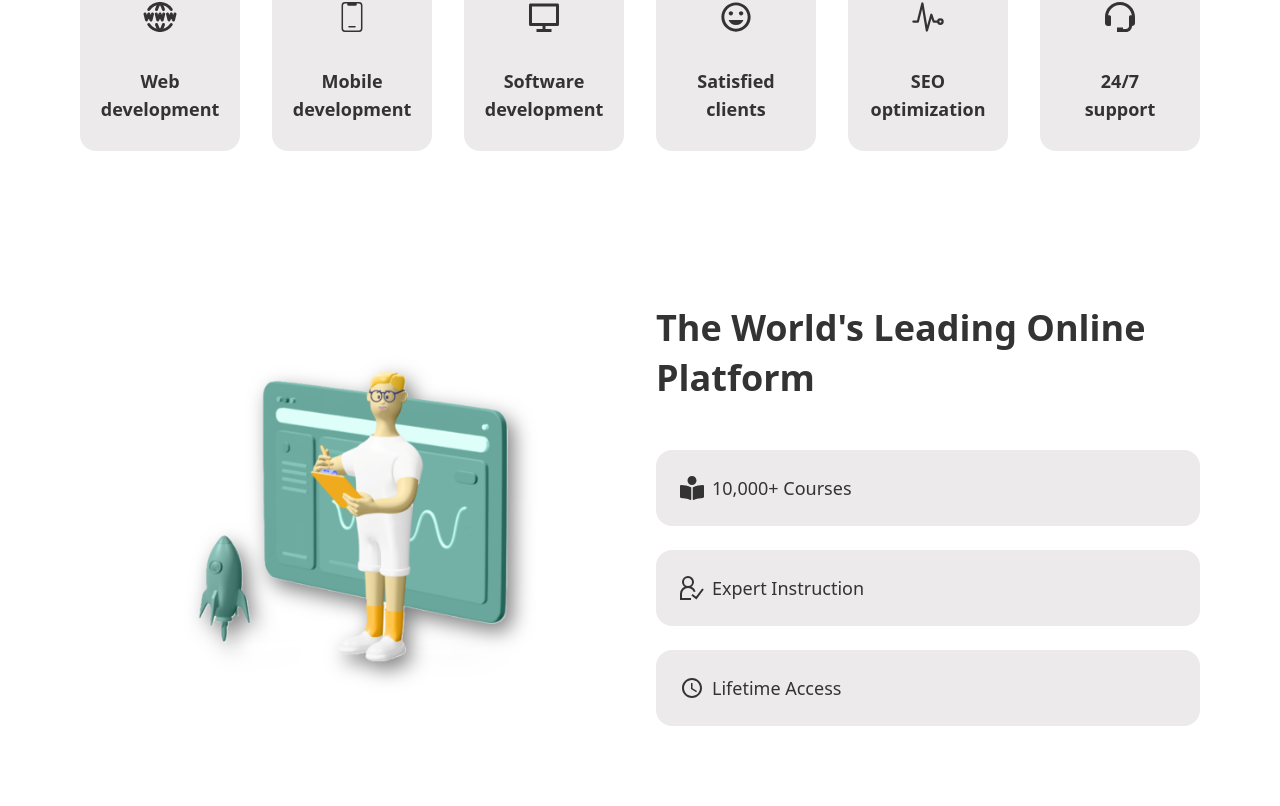
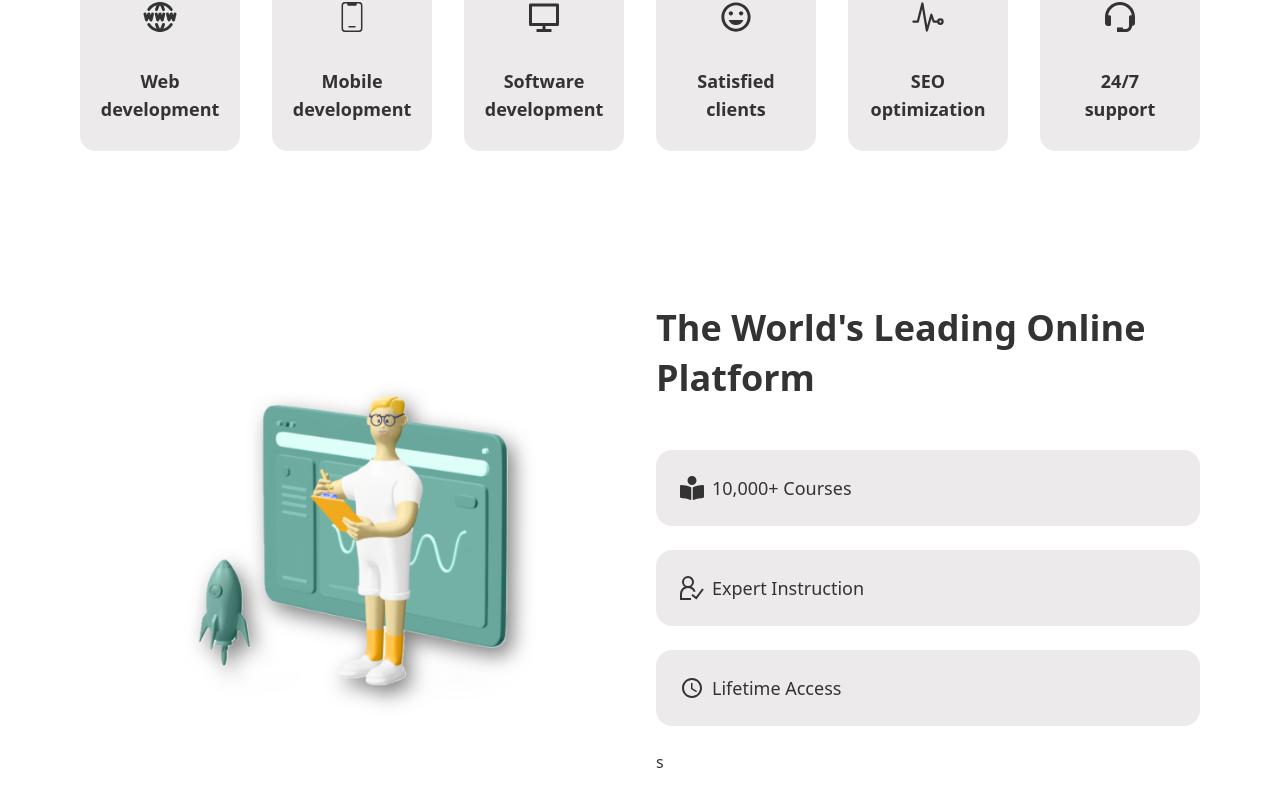
Before and after one commit to alonzojoe/E-Learning, a React (Vite) app: page / in a window 1280 px wide. Shown: the part 943-1749 px from the top of the page. Built offline with nearby package versions, Linux system fonts and the light colour scheme.

Commit message:
chore: debug

```diff
--- a/src/components/Banner/Banner.jsx
+++ b/src/components/Banner/Banner.jsx
@@ -64,6 +64,7 @@ const Banner = () => {
                 <MdOutlineAccessTime className="text-2xl" />
                 <p className="text-lg">Lifetime Access</p>
               </motion.div>
+              <div>s</div>
             </div>
           </div>
         </div>
```
